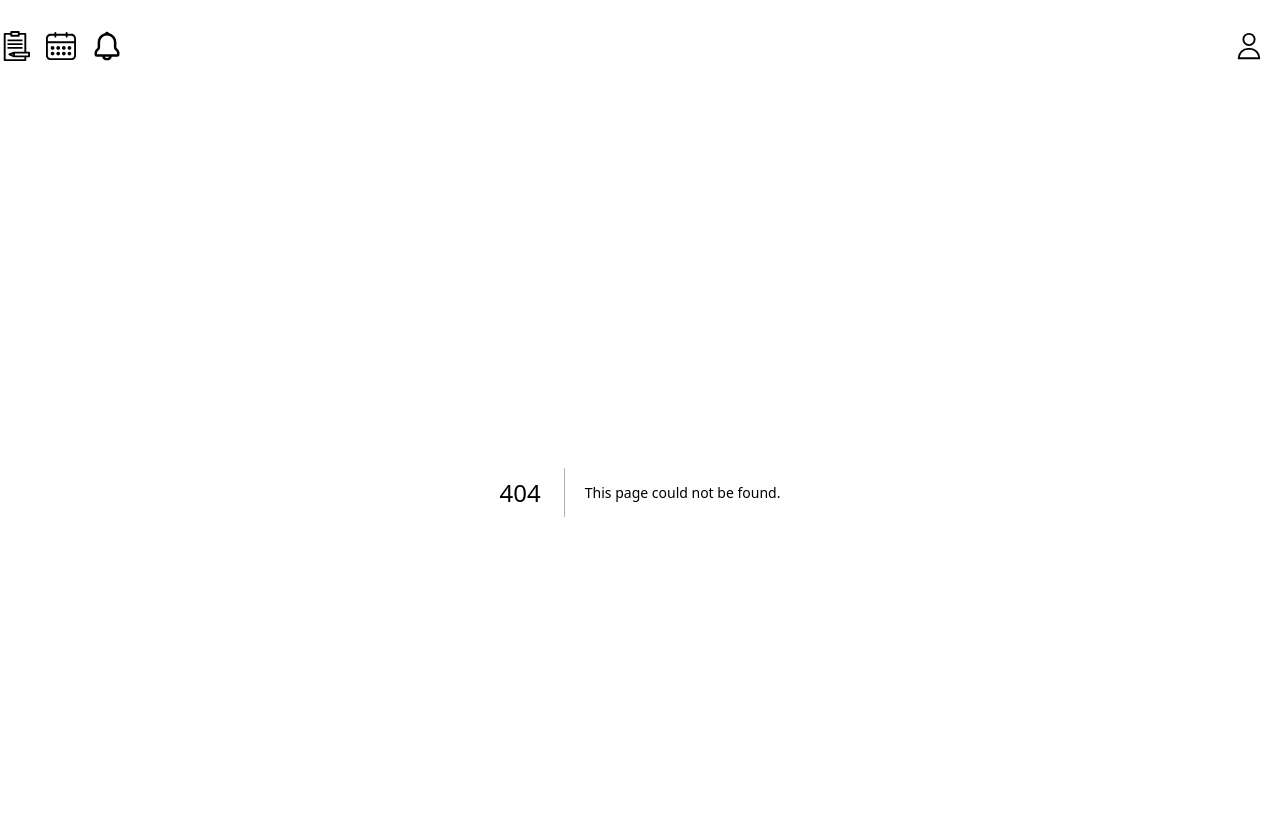
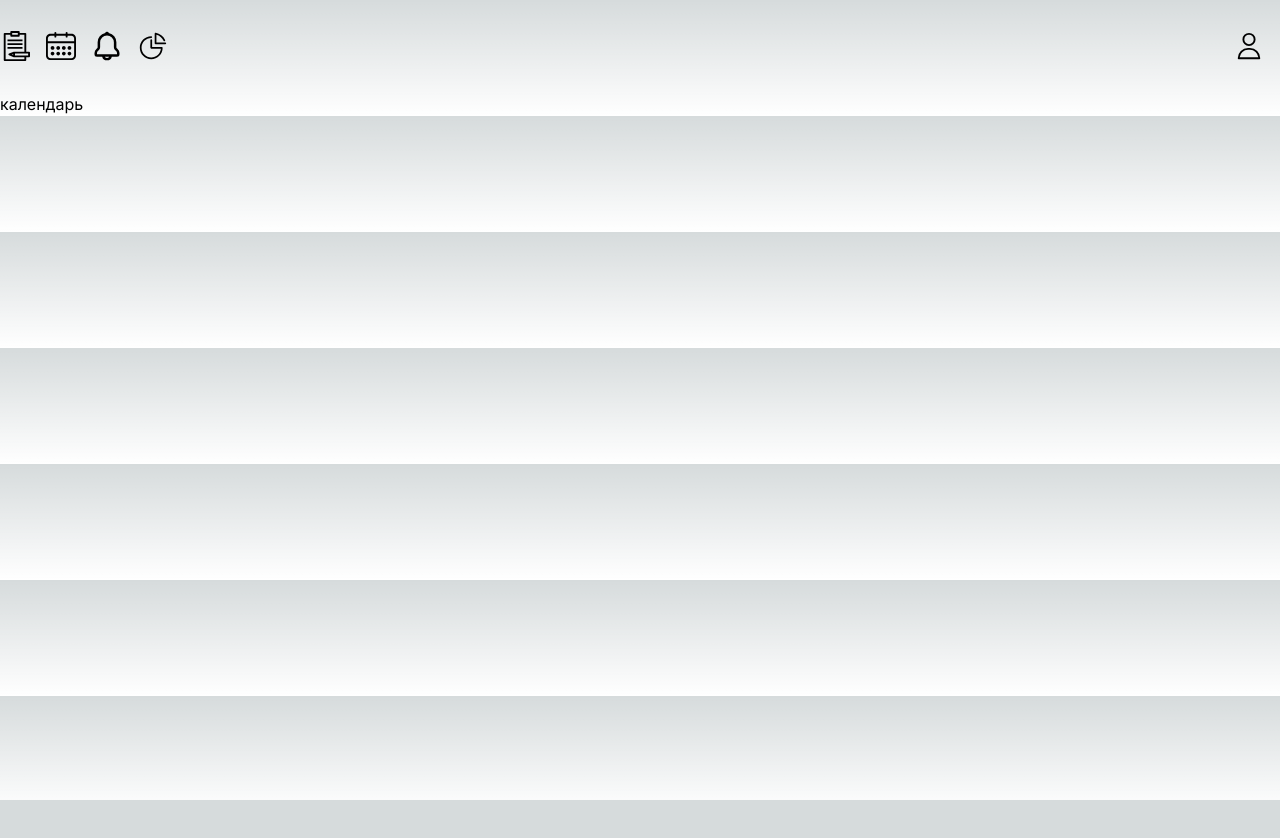
Before and after one commit to Rizabetta/project-management-system, a Next.js app in the folder project-management-system/: page /calendar in a window 1280 px wide. Before the commit this address had no page. Shown: the top 838 px of the page. After the commit the page ends 800 px from the top, so only its background shows below. Built offline with nearby package versions, Linux system fonts and the light colour scheme.

Commit message:
refactor:minor changes

```diff
--- /dev/null
+++ b/project-management-system/src/app/calendar/page.tsx
@@ -0,0 +1,5 @@
+import React from "react";
+
+export default function page() {
+  return <div>календарь</div>;
+}
--- /dev/null
+++ b/project-management-system/src/components/FormWrapper/FormWrapper.module.scss
@@ -0,0 +1,16 @@
+.formwrapper {
+  margin: 0 auto;
+  width: 60%;
+  background-color: #ffffff;
+  border-radius: 28px;
+  box-shadow: 0 2px 4px rgb(196, 195, 204);
+  padding: 32px;
+  margin-top: 24px;
+  margin-bottom: 24px;
+}
+
+@media (max-width: 1300px) {
+  .formwrapper {
+    width: 90%;
+  }
+}
--- /dev/null
+++ b/project-management-system/src/components/FormWrapper/FormWrapper.tsx
@@ -0,0 +1,10 @@
+import React, { ReactNode } from "react";
+import styles from "./FormWrapper.module.scss";
+
+export interface IChildrenProps {
+  children: ReactNode;
+}
+
+export default function FormWrapper({ children }: IChildrenProps) {
+  return <div className={styles.formwrapper}>{children}</div>;
+}
--- a/project-management-system/src/components/Header/Header.tsx
+++ b/project-management-system/src/components/Header/Header.tsx
@@ -5,7 +5,6 @@ import styles from "./Header.module.scss";
 export default function Header() {
   return (
     <header className={styles.header}>
-      {/* <Link href="/test">help</Link>Header */}
       <div className={styles.container}>
         <Link href="/" className={styles.link}>
           <svg xmlns="http://www.w3.org/2000/svg" viewBox="0 0 32 32">
@@ -47,6 +46,27 @@ export default function Header() {
             <path d="m40.62 28.34-.87-.7a2 2 0 0 1-.75-1.56V18A15 15 0 0 0 26.91 3.29a3 3 0 0 0-5.81 0A15 15 0 0 0 9 18v8.08a2 2 0 0 1-.75 1.56l-.87.7a9 9 0 0 0-3.38 7V37a4 4 0 0 0 4 4h8.26a8 8 0 0 0 15.47 0H40a4 4 0 0 0 4-4v-1.64a9 9 0 0 0-3.38-7.02ZM24 43a4 4 0 0 1-3.44-2h6.89A4 4 0 0 1 24 43Zm16-6H8v-1.64a5 5 0 0 1 1.88-3.9l.87-.7A6 6 0 0 0 13 26.08V18a11 11 0 0 1 22 0v8.08a6 6 0 0 0 2.25 4.69l.87.7A5 5 0 0 1 40 35.36Z" />
           </svg>
         </Link>
+        <Link href="/chart" className={styles.link}>
+          <svg
+            xmlns="http://www.w3.org/2000/svg"
+            xmlSpace="preserve"
+            style={{
+              shapeRendering: "geometricPrecision",
+              textRendering: "geometricPrecision",
+              fillRule: "evenodd",
+              clipRule: "evenodd",
+            }}
+            viewBox="0 0 270.92 270.92"
+          >
+            <path
+              d="M246.56 104.38h-80.09V34.13c28.07 7.53 51.69 27.11 64.22 53.76a7.906 7.906 0 0 0 10.56 3.8c3.96-1.87 5.67-6.59 3.81-10.55-16.12-34.24-47.98-58.43-85.2-64.68-2.33-.37-4.66.26-6.45 1.76a7.968 7.968 0 0 0-2.8 6.07v88.03c0 4.39 3.54 7.94 7.93 7.94h88.02c4.39 0 7.94-3.55 7.94-7.94a7.94 7.94 0 0 0-7.94-7.94zm-31.74 39.08h-87.29V82.28c0-4.37-3.55-7.93-7.94-7.93-4.39 0-7.94 3.56-7.94 7.93v69.12c0 4.39 3.55 7.93 7.94 7.93h86.94c-4.01 44.44-41.47 79.36-86.94 79.36-48.13 0-87.29-39.16-87.29-87.29 0-48.14 39.16-87.3 87.29-87.3 4.39 0 7.94-3.56 7.94-7.93 0-4.39-3.55-7.94-7.94-7.94-56.88 0-103.17 46.28-103.17 103.17 0 56.88 46.29 103.16 103.17 103.16 56.89 0 103.16-46.28 103.16-103.16 0-4.39-3.54-7.94-7.93-7.94z"
+              style={{
+                fill: "#000",
+                fillRule: "nonzero",
+              }}
+            />
+          </svg>
+        </Link>
       </div>
       <Link href="/*" className={styles.link}>
         <svg xmlns="http://www.w3.org/2000/svg" viewBox="0 0 32 32">
```
